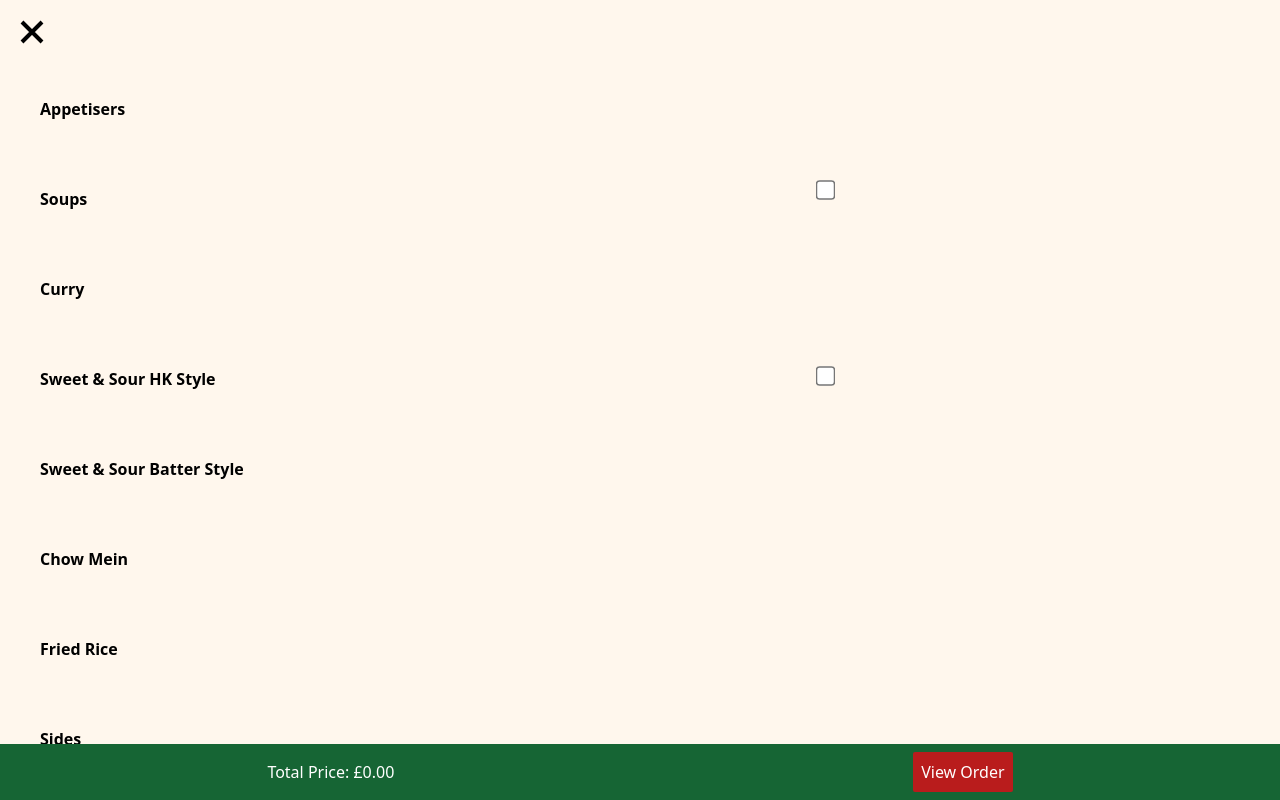
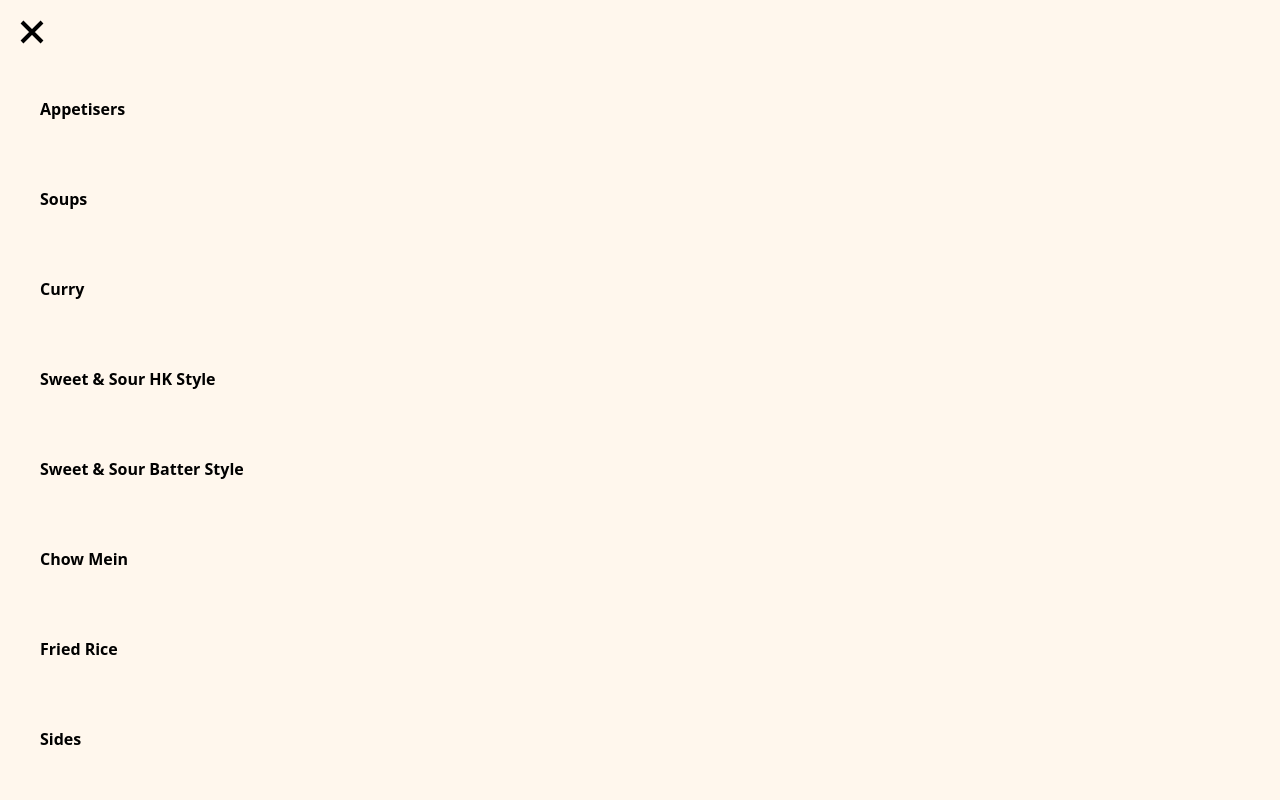
Before and after one commit to dydev20/super-kitchen, a React (Vite) app: page / in a window 1280 px wide. Both pictures are taken after a click on the icon 32 px from the left and 32 px from the top of the page. Shown: the top 800 px of the page. Built offline with nearby package versions, Linux system fonts and the light colour scheme.

Commit message:
Fixed bug - PriceDisplay ontop of Menu

```diff
--- a/src/components/Menu.jsx
+++ b/src/components/Menu.jsx
@@ -12,13 +12,13 @@ export default function Menu(){
 
     return(
         <nav>
-            <div className={menuOpen ?  "flex flex-col fixed w-fit z-20 p-2 left-0 top-0" : "flex flex-col relative w-fit z-20 p-2"}>
+            <div className={menuOpen ?  "flex flex-col fixed w-fit z-30 p-2 left-0 top-0" : "flex flex-col relative w-fit z-30 p-2"}>
                 {menuOpen ? <GrFormClose size="3rem" onClick={toggleMenuOpen} /> :<BiMenu size="3rem" onClick={toggleMenuOpen}/>}
                 <h2 className={menuOpen ? "hidden" : "self-center"}>Menu</h2>
 
             </div>
 
-            <div className={menuOpen ? "w-full fixed left-0 top-0" : "hidden"}>
+            <div className={menuOpen ? "w-full fixed left-0 top-0 z-20" : "hidden"}>
                 <ul className="flex flex-col h-screen justify-around bg-orange-50 ">
                     <li className="pl-10 font-semibold mt-16">Appetisers</li>
                     <li className="pl-10 font-semibold">Soups</li>
```
